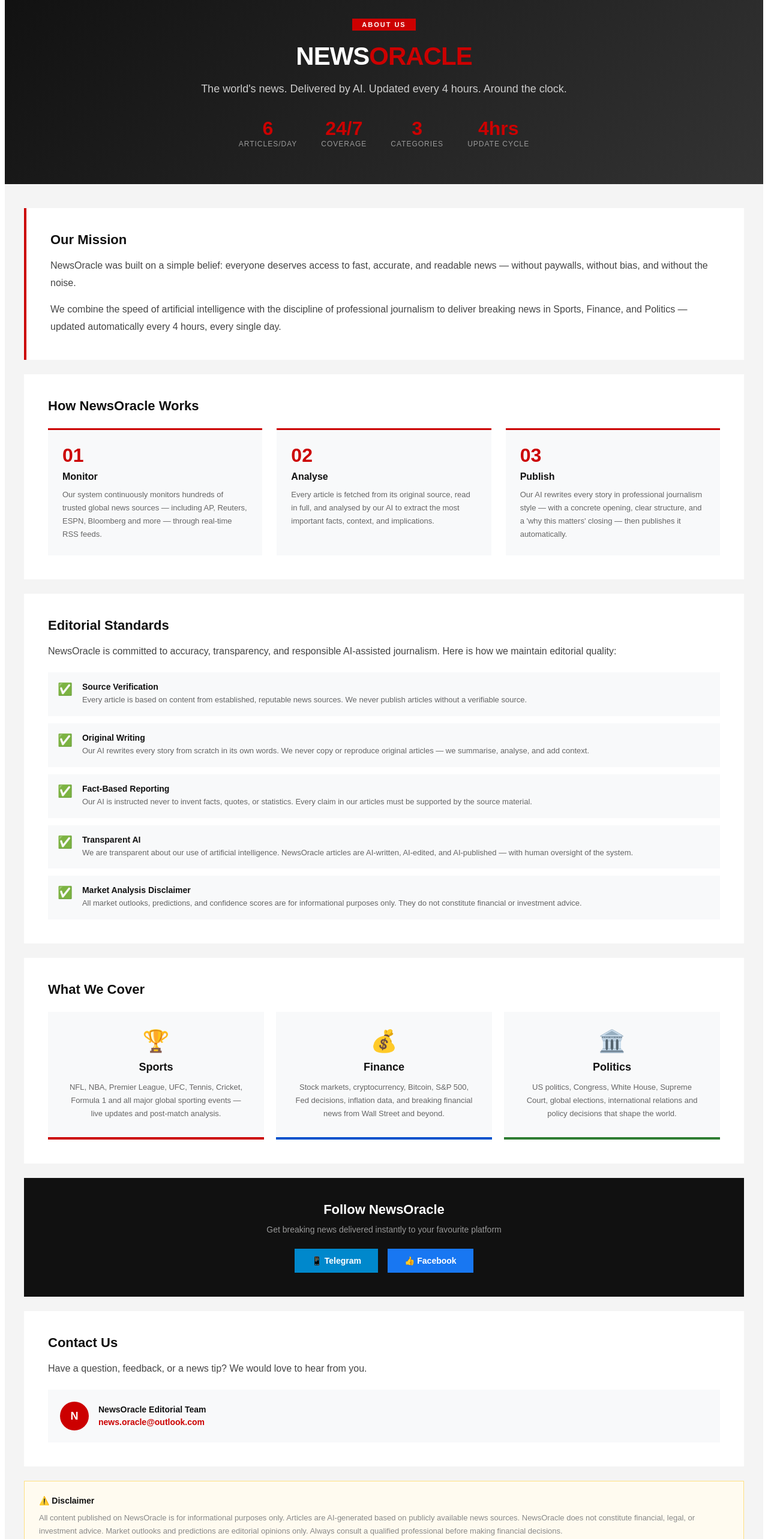
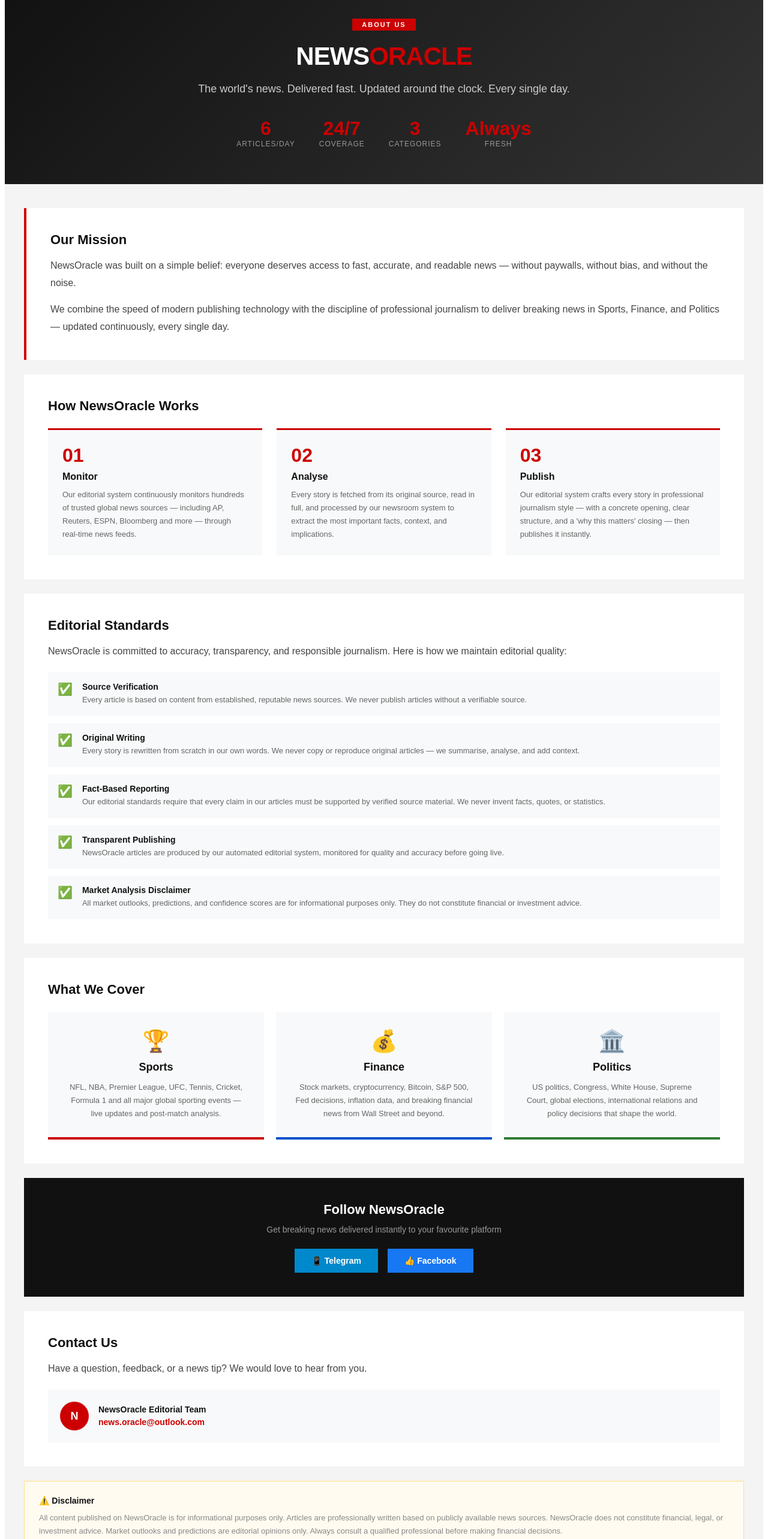
Before and after one commit to richmanempire001-cyber/newsoracle, a Next.js app: page /about in a window 1280 px wide. Shown: the part 140-2706 px from the top of the page at 60% size. Built offline with nearby package versions, Linux system fonts and the light colour scheme.

Commit message:
Update about.js

```diff
--- a/pages/about.js
+++ b/pages/about.js
@@ -5,19 +5,19 @@ export default function AboutPage() {
   return (
     <>
       <Head>
-        <title>About NewsOracle — AI-Powered News Platform</title>
-        <meta name="description" content="NewsOracle is an AI-powered news platform delivering breaking news and analysis in sports, finance, crypto and politics. Updated every 4 hours, 24/7." />
+        <title>About NewsOracle — Breaking News Platform</title>
+        <meta name="description" content="NewsOracle is a digital news platform delivering breaking news and analysis in sports, finance, crypto and politics. Updated around the clock, every single day." />
         <meta name="robots" content="index, follow" />
         <link rel="canonical" href="https://www.newsoracle.online/about" />
-        <meta property="og:title" content="About NewsOracle — AI-Powered News Platform" />
-        <meta property="og:description" content="NewsOracle is an AI-powered news platform delivering breaking news and analysis in sports, finance, crypto and politics." />
+        <meta property="og:title" content="About NewsOracle — Breaking News Platform" />
+        <meta property="og:description" content="NewsOracle is a digital news platform delivering breaking news and analysis in sports, finance, crypto and politics." />
         <meta property="og:url" content="https://www.newsoracle.online/about" />
         <meta property="og:type" content="website" />
         <meta property="og:site_name" content="NewsOracle" />
         <meta property="og:image" content="https://images.unsplash.com/photo-1611974789855-9c2a0a7236a3?w=1200&q=80" />
         <meta name="twitter:card" content="summary_large_image" />
-        <meta name="twitter:title" content="About NewsOracle — AI-Powered News Platform" />
-        <meta name="twitter:description" content="NewsOracle is an AI-powered news platform delivering breaking news and analysis in sports, finance, crypto and politics." />
+        <meta name="twitter:title" content="About NewsOracle — Breaking News Platform" />
+        <meta name="twitter:description" content="NewsOracle is a digital news platform delivering breaking news and analysis in sports, finance, crypto and politics." />
         <script type="application/ld+json" dangerouslySetInnerHTML={{ __html: JSON.stringify({
           "@context": "https://schema.org",
           "@type": "Organization",
@@ -27,7 +27,7 @@ export default function AboutPage() {
             "@type": "ImageObject",
             "url": "https://www.newsoracle.online/favicon.ico"
           },
-          "description": "AI-powered news platform delivering breaking news and analysis in sports, finance, crypto and politics.",
+          "description": "Digital news platform delivering breaking news and analysis in sports, finance, crypto and politics.",
           "email": "news.oracle@outlook.com",
           "sameAs": [
             "https://t.me/NewsOracleOfficial",
@@ -73,7 +73,6 @@ export default function AboutPage() {
           @media (max-width: 600px) {
             .top-bar-right { display: none !important; }
           }
-          .stat-card:hover { transform: translateY(-3px); transition: transform 0.2s; }
         `}</style>
 
         {/* Hero Banner */}
@@ -86,10 +85,10 @@ export default function AboutPage() {
               NEWS<span style={{ color: "#cc0000" }}>ORACLE</span>
             </h2>
             <p style={{ fontSize: "18px", color: "#ccc", lineHeight: "1.7", margin: "0 0 32px" }}>
-              The world's news. Delivered by AI. Updated every 4 hours. Around the clock.
+              The world's news. Delivered fast. Updated around the clock. Every single day.
             </p>
             <div style={{ display: "flex", justifyContent: "center", gap: "40px", flexWrap: "wrap" }}>
-              {[["6", "Articles/Day"], ["24/7", "Coverage"], ["3", "Categories"], ["4hrs", "Update Cycle"]].map(([num, label]) => (
+              {[["6", "Articles/Day"], ["24/7", "Coverage"], ["3", "Categories"], ["Always", "Fresh"]].map(([num, label]) => (
                 <div key={label} style={{ textAlign: "center" }}>
                   <div style={{ fontSize: "32px", fontWeight: "900", color: "#cc0000" }}>{num}</div>
                   <div style={{ fontSize: "12px", color: "#999", textTransform: "uppercase", letterSpacing: "1px" }}>{label}</div>
@@ -109,7 +108,7 @@ export default function AboutPage() {
               NewsOracle was built on a simple belief: everyone deserves access to fast, accurate, and readable news — without paywalls, without bias, and without the noise.
             </p>
             <p style={{ fontSize: "16px", lineHeight: "1.8", color: "#444", margin: 0 }}>
-              We combine the speed of artificial intelligence with the discipline of professional journalism to deliver breaking news in Sports, Finance, and Politics — updated automatically every 4 hours, every single day.
+              We combine the speed of modern publishing technology with the discipline of professional journalism to deliver breaking news in Sports, Finance, and Politics — updated continuously, every single day.
             </p>
           </div>
 
@@ -118,9 +117,9 @@ export default function AboutPage() {
             <h2 style={{ fontSize: "22px", fontWeight: "900", color: "#111", margin: "0 0 24px" }}>How NewsOracle Works</h2>
             <div className="about-grid" style={{ display: "grid", gridTemplateColumns: "repeat(3, 1fr)", gap: "24px" }}>
               {[
-                { step: "01", title: "Monitor", desc: "Our system continuously monitors hundreds of trusted global news sources — including AP, Reuters, ESPN, Bloomberg and more — through real-time RSS feeds." },
-                { step: "02", title: "Analyse", desc: "Every article is fetched from its original source, read in full, and analysed by our AI to extract the most important facts, context, and implications." },
-                { step: "03", title: "Publish", desc: "Our AI rewrites every story in professional journalism style — with a concrete opening, clear structure, and a 'why this matters' closing — then publishes it automatically." },
+                { step: "01", title: "Monitor", desc: "Our editorial system continuously monitors hundreds of trusted global news sources — including AP, Reuters, ESPN, Bloomberg and more — through real-time news feeds." },
+                { step: "02", title: "Analyse", desc: "Every story is fetched from its original source, read in full, and processed by our newsroom system to extract the most important facts, context, and implications." },
+                { step: "03", title: "Publish", desc: "Our editorial system crafts every story in professional journalism style — with a concrete opening, clear structure, and a 'why this matters' closing — then publishes it instantly." },
               ].map(({ step, title, desc }) => (
                 <div key={step} style={{ padding: "24px", background: "#f8f9fa", borderTop: "3px solid #cc0000" }}>
                   <div style={{ fontSize: "32px", fontWeight: "900", color: "#cc0000", marginBottom: "8px" }}>{step}</div>
@@ -135,14 +134,14 @@ export default function AboutPage() {
           <div style={{ background: "#fff", padding: "40px", marginBottom: "24px" }} className="about-box">
             <h2 style={{ fontSize: "22px", fontWeight: "900", color: "#111", margin: "0 0 16px" }}>Editorial Standards</h2>
             <p style={{ fontSize: "16px", lineHeight: "1.8", color: "#444", margin: "0 0 20px" }}>
-              NewsOracle is committed to accuracy, transparency, and responsible AI-assisted journalism. Here is how we maintain editorial quality:
+              NewsOracle is committed to accuracy, transparency, and responsible journalism. Here is how we maintain editorial quality:
             </p>
             <div style={{ display: "grid", gap: "12px" }}>
               {[
                 { icon: "✅", title: "Source Verification", desc: "Every article is based on content from established, reputable news sources. We never publish articles without a verifiable source." },
-                { icon: "✅", title: "Original Writing", desc: "Our AI rewrites every story from scratch in its own words. We never copy or reproduce original articles — we summarise, analyse, and add context." },
-                { icon: "✅", title: "Fact-Based Reporting", desc: "Our AI is instructed never to invent facts, quotes, or statistics. Every claim in our articles must be supported by the source material." },
-                { icon: "✅", title: "Transparent AI", desc: "We are transparent about our use of artificial intelligence. NewsOracle articles are AI-written, AI-edited, and AI-published — with human oversight of the system." },
+                { icon: "✅", title: "Original Writing", desc: "Every story is rewritten from scratch in our own words. We never copy or reproduce original articles — we summarise, analyse, and add context." },
+                { icon: "✅", title: "Fact-Based Reporting", desc: "Our editorial standards require that every claim in our articles must be supported by verified source material. We never invent facts, quotes, or statistics." },
+                { icon: "✅", title: "Transparent Publishing", desc: "NewsOracle articles are produced by our automated editorial system, monitored for quality and accuracy before going live." },
                 { icon: "✅", title: "Market Analysis Disclaimer", desc: "All market outlooks, predictions, and confidence scores are for informational purposes only. They do not constitute financial or investment advice." },
               ].map(({ icon, title, desc }) => (
                 <div key={title} style={{ display: "flex", gap: "16px", padding: "16px", background: "#f8f9fa", alignItems: "flex-start" }}>
@@ -211,7 +210,7 @@ export default function AboutPage() {
           <div style={{ background: "#fffbf0", border: "1px solid #ffe082", padding: "24px", marginBottom: "24px" }}>
             <h3 style={{ fontSize: "14px", fontWeight: "700", color: "#111", margin: "0 0 10px" }}>⚠️ Disclaimer</h3>
             <p style={{ margin: 0, fontSize: "13px", color: "#888", lineHeight: "1.7" }}>
-              All content published on NewsOracle is for informational purposes only. Articles are AI-generated based on publicly available news sources. NewsOracle does not constitute financial, legal, or investment advice. Market outlooks and predictions are editorial opinions only. Always consult a qualified professional before making financial decisions.
+              All content published on NewsOracle is for informational purposes only. Articles are professionally written based on publicly available news sources. NewsOracle does not constitute financial, legal, or investment advice. Market outlooks and predictions are editorial opinions only. Always consult a qualified professional before making financial decisions.
             </p>
           </div>
 
```
